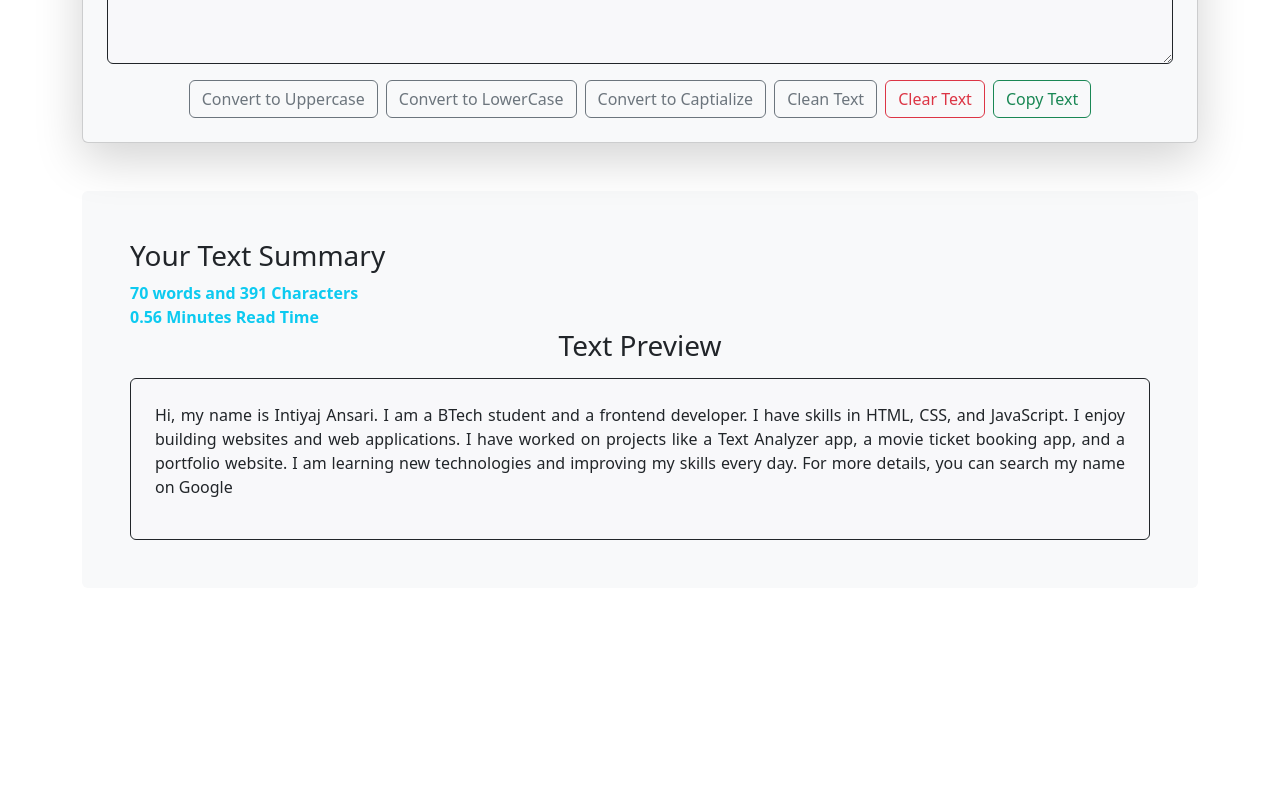
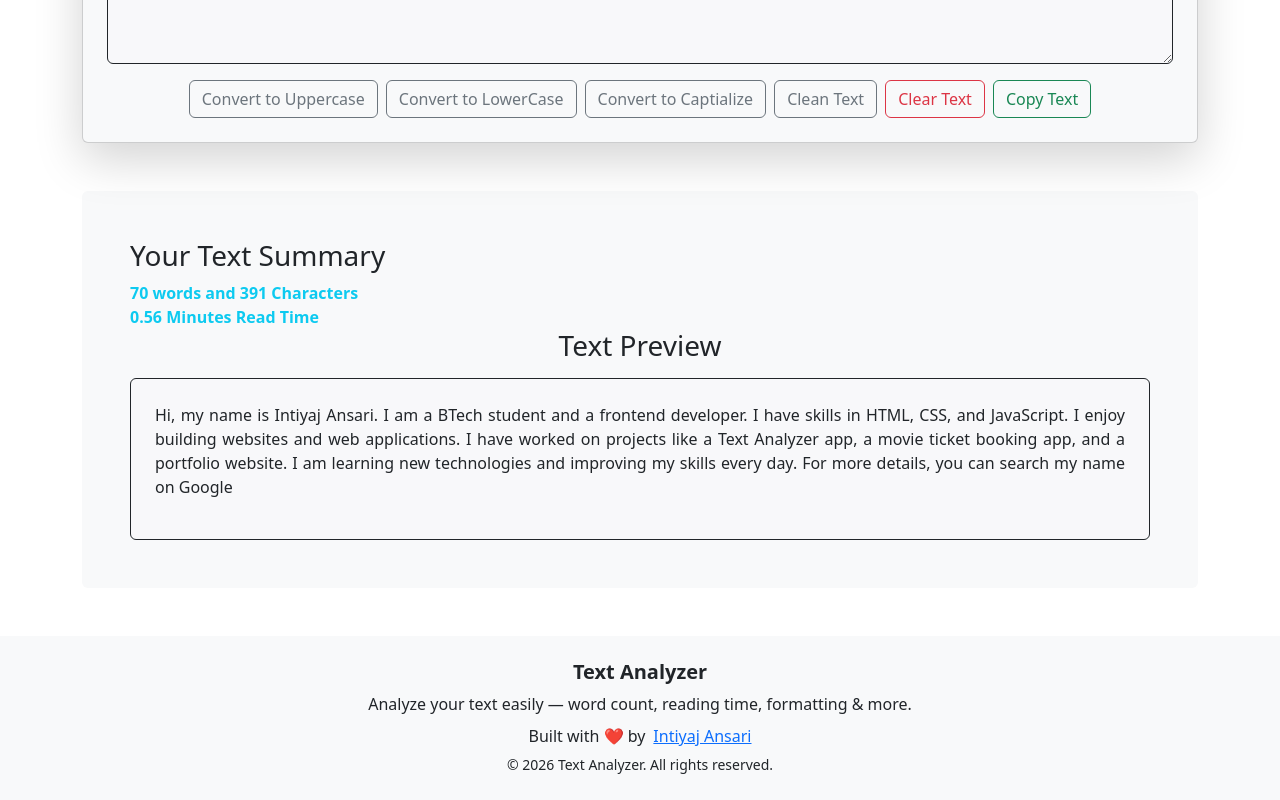
Before and after one commit to Intiyaj-Raj/text-analyzer-web-app, a React (Vite) app: page / in a window 1280 px wide. Shown: the part 471-1271 px from the top of the page. Before the commit the page ends 1107 px from the top, so only its background shows below. Built offline with nearby package versions, Linux system fonts and the light colour scheme.

Commit message:
add footer

```diff
--- a/src/App.jsx
+++ b/src/App.jsx
@@ -3,6 +3,7 @@ import Textforms from './components/Textforms'
 import "./App.css";
 import { BrowserRouter, Route, Routes } from 'react-router-dom';
 import Navbar from './components/Navbar';
+import Footer from './components/Footer';
 const App = () => {
 
   const [mode, setMode] = useState("light")
@@ -24,7 +25,7 @@ const App = () => {
       <Routes>
         <Route path='/' element={<Textforms mode={mode} toggleMode={toggleMode} />} />
       </Routes>
-
+      <Footer mode={mode} />
     </BrowserRouter>
   )
 }
--- /dev/null
+++ b/src/components/Footer.jsx
@@ -0,0 +1,34 @@
+import React from "react";
+import { Link } from "react-router-dom";
+
+const Footer = (props) => {
+    return (
+        <footer
+            className={`py-4 mt-5 text-center bg-${props.mode === "light" ? "light" : "dark"
+                } text-${props.mode === "light" ? "dark" : "light"}`}
+        >
+            <div className="container">
+
+                <h5 className="fw-bold mb-2">Text Analyzer</h5>
+
+                <p className="mb-2">
+                    Analyze your text easily — word count, reading time, formatting & more.
+                </p>
+
+                <p className="mb-1">
+                    Built with ❤️ by
+                    <Link className="ms-2" to={"https://intiyajansarifullstackdeveloper.netlify.app/"}>Intiyaj Ansari</Link>
+                </p>
+
+
+                <small>
+                    © 2026 Text Analyzer. All rights reserved.
+                </small>
+
+
+            </div>
+        </footer>
+    );
+};
+
+export default Footer;
```
